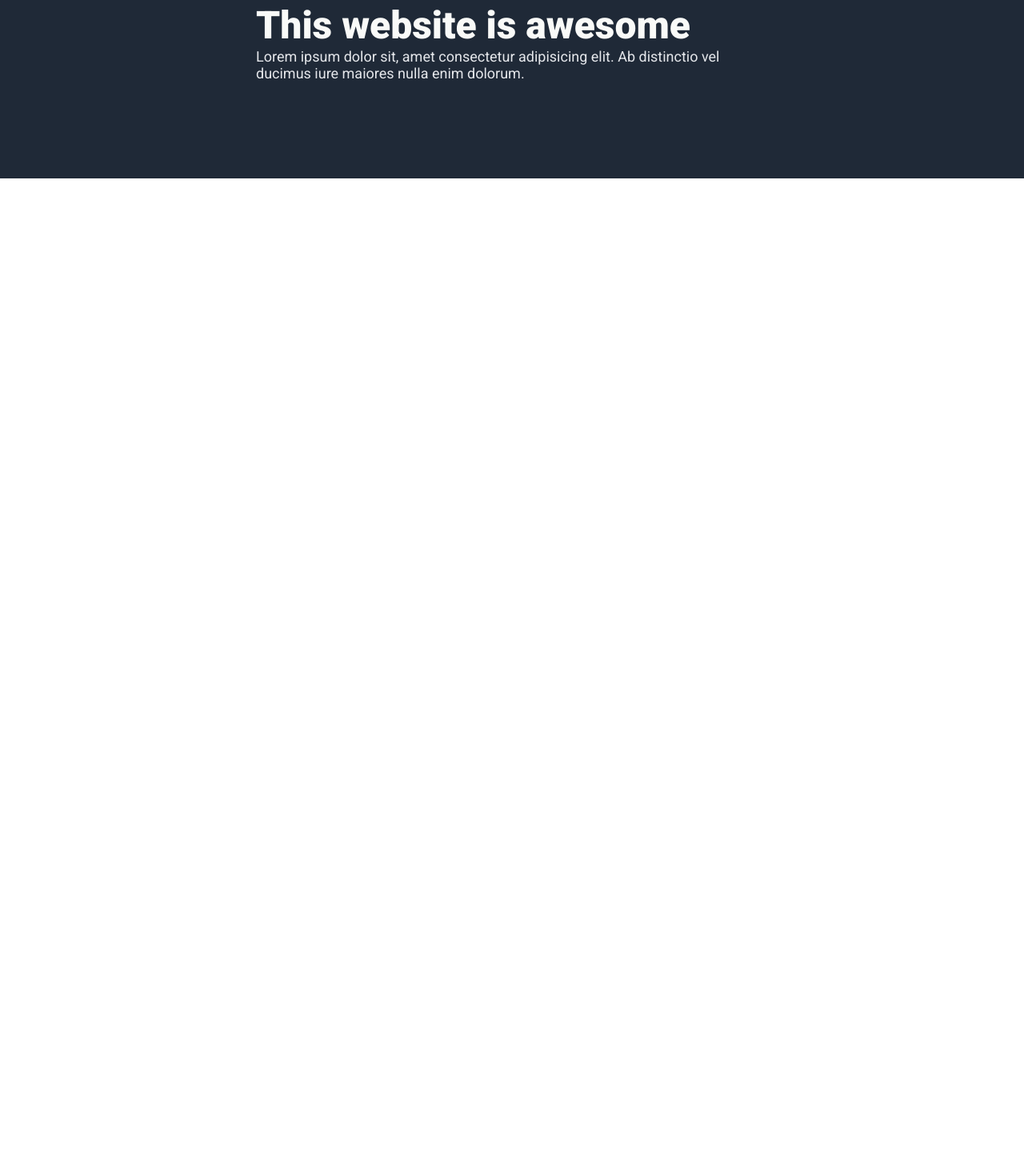
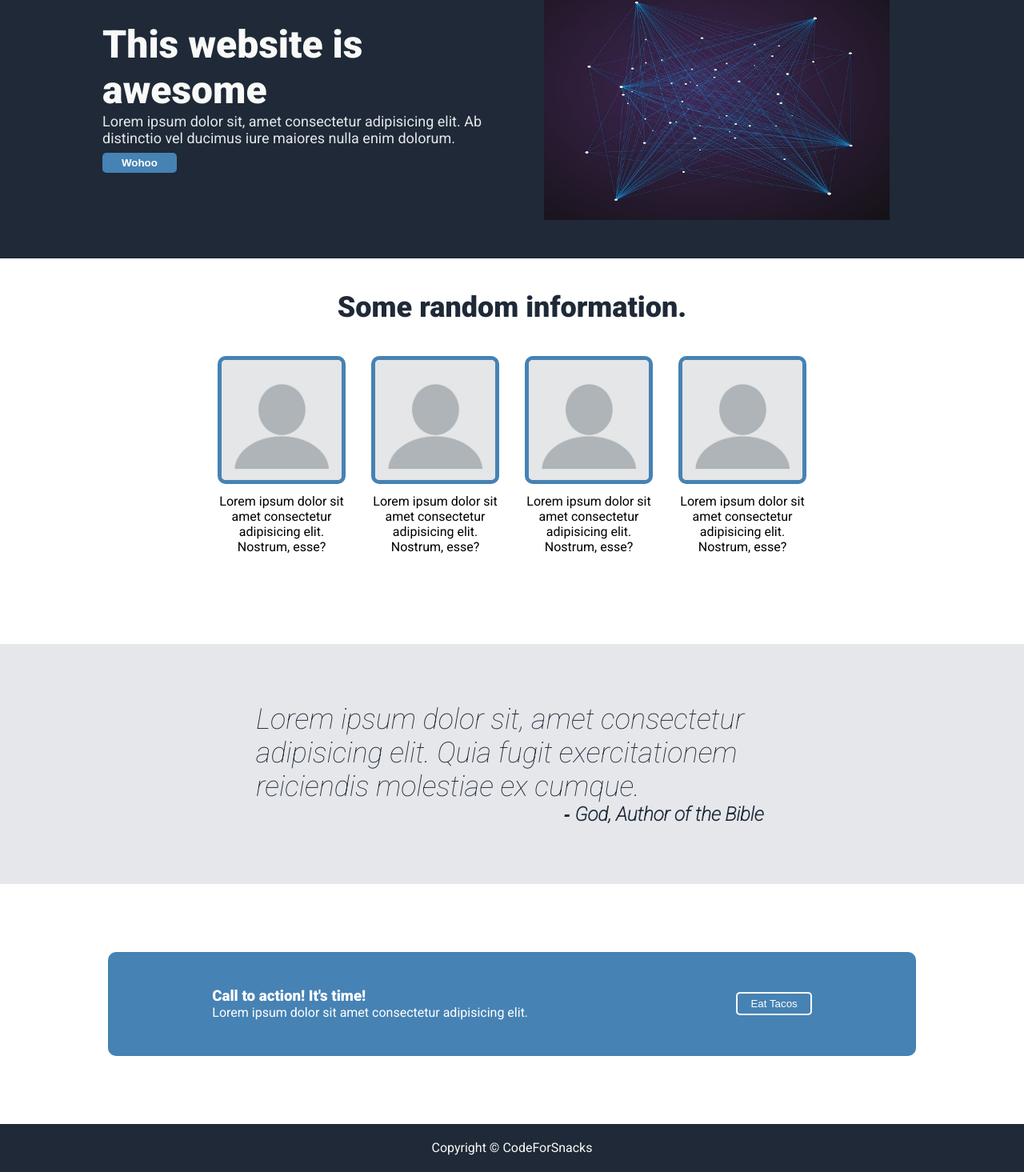
Before and after one commit to EatSleepGit/top-landing-page, a plain HTML site: page index.html in a window 1280 px wide. Shown: the part 127-1592 px from the top of the page at 80% size. Before the commit the page ends 800 px from the top, so only its background shows below. Drawn offline with Linux system fonts and the light colour scheme.

Commit message:
Add all main functionality and design requirements with placeholders

```diff
--- a/index.html
+++ b/index.html
@@ -21,28 +21,71 @@
         </div>
     </header>
 
+    <div class="hero-container">
         <section class="hero">
             <div class="hero-text">
                 <h1>This website is awesome</h1>
                 <p>Lorem ipsum dolor sit, amet consectetur adipisicing elit.
                     Ab distinctio vel ducimus iure maiores nulla enim dolorum.</p>
+
+                <button class="hero-button">Wohoo</button>
             </div>
 
+            <img src="/img/technology.jpg" alt="Abstract dark image">
+
         </section>
-    <main class="main">
+    </div>
+    <main>
+        <div class="info-container">
+            <h2>Some random information.</h2>
 
+            <div class="box-container">
+                <div class="box1">
+                    <img src="/img/blank-profile-pic.png" alt="prfile pic">
+                    <p>
+                        Lorem ipsum dolor sit amet consectetur adipisicing elit. Nostrum, esse?
+                    </p>
+                </div>
+                <div class="box2">
+                    <img src="/img/blank-profile-pic.png" alt="prfile pic">
+                    <p>
+                        Lorem ipsum dolor sit amet consectetur adipisicing elit. Nostrum, esse?
+                    </p>
+                </div>
+                <div class="box3">
+                    <img src="/img/blank-profile-pic.png" alt="prfile pic">
+                    <p>
+                        Lorem ipsum dolor sit amet consectetur adipisicing elit. Nostrum, esse?
+                    </p>
+                </div>
+                <div class="box4">
+                    <img src="/img/blank-profile-pic.png" alt="prfile pic">
+                    <p>
+                        Lorem ipsum dolor sit amet consectetur adipisicing elit. Nostrum, esse?
+                    </p>
+                </div>
+            </div>
+        </div>
     </main>
 
         <section class="quote">
-
+            <blockquote>
+                Lorem ipsum dolor sit, amet consectetur adipisicing elit. Quia fugit exercitationem reiciendis molestiae ex cumque.
+            </blockquote>
+            <figcaption>
+                &dash; God, <cite>Author of the Bible</cite>  </figcaption>
         </section>
-
-    <section class="cta">
-
+        <section class="cta-container">
+            <div class="cta-box">
+                <div class="cta-text">
+                    <h3 class="cta-header">Call to action! It's time!</h3>
+                    <p>Lorem ipsum dolor sit amet consectetur adipisicing elit.</p>
+                </div>
+                <button class="cta-button">Eat Tacos</button>
+            </div>
         </section>
-
-    <footer class="footer">
-
+    <footer>
+        <p>Copyright &copy; CodeForSnacks</p>
     </footer>
 
 </body>
--- a/style.css
+++ b/style.css
@@ -17,14 +17,25 @@
 
 body {
     font-family: 'Roboto', sans-serif;
+    /* background-color: var(--main-color); */
+    display: flex;
+    flex-direction: column;
+    align-items: center;
+    overflow-x: hidden;
 }
 
-/* var(--main-color);
-var(--heading-color) */
 
-header {
+header,
+.hero-container,
+main,
+.quote,
+footer,
+.cta-container {
     background-color: var(--main-color);
+    padding: 0.5rem;
     width: 100%;
+    display: flex;
+    justify-content: center;
 }
 
 .header {
@@ -32,7 +43,7 @@ header {
     align-items: center;
     justify-content: space-between;
     width: 1024px;
-    margin: auto;
+
 }
 
 .logo {
@@ -42,7 +53,7 @@ header {
 }
 
 .nav {
-   /* display: flex; */
+
 
 }
 
@@ -65,18 +76,40 @@ a:hover {
     font-weight: bold;
 }
 
+/* .hero-container {
+    width: 100%;
+    display: flex;
+    justify-content: center;
+} */
+
 .hero {
-    background-color: var(--main-color);
+    /* background-color: var(--main-color); */
     color: var(--heading-color);
     min-height: 300px;
+    width: 1024px;
     display: flex;
-    justify-content: center;
 }
+
 
 .hero-text {
    padding-top: 80px;
-   width: 1024px;
    width: 50%;
+}
+
+.hero-button {
+    background-color: steelblue;
+    border: none;
+    border-radius: 5px;
+    color: white;
+    font-weight: bold;
+    padding: 0.3rem 1.5rem;
+    margin-top: 0.5rem;
+}
+
+.hero img {
+    width: 50%;
+    height: auto;
+    padding: 40px;
 }
 
 .hero h1 {
@@ -87,3 +120,105 @@ a:hover {
 .hero p {
    font-size: 18px;
 }
+
+main {
+    background-color: white;
+    /* min-height: 300px; */
+    width: 1204px;
+    align-items: center;
+    padding: 2.5rem 0 7rem 0;
+}
+
+.info-container {
+
+}
+
+main h2 {
+    color: var(--main-color);
+    font-size: 36px;
+    font-weight: bolder;
+    margin-bottom: 2.5rem;
+    text-align: center;
+}
+
+
+.box-container {
+    display: flex;
+    gap: 2rem;
+    text-align: center;
+}
+
+.box-container > * {
+    width: 10rem;
+
+}
+
+.box-container img {
+    width: 10rem;
+    border: 5px solid steelblue;
+    border-radius: 10px;
+    /* padding: 1rem; */
+    margin-bottom: 0.5rem;
+}
+
+.quote {
+    background-color: #e5e7eb;
+    min-height: 300px;
+    /* width: 1204px; */
+
+    color: var(--main-color);
+    font-size: 36px;
+    font-weight: lighter;
+    font-style: italic;
+
+    align-items: center;
+    flex-flow: column;
+}
+
+blockquote {
+    max-width: 40rem;
+}
+figcaption {
+    font-size: 24px;
+    font-weight: 900;
+    /* Fix the citation!!! */
+    margin-left: 30%;
+}
+
+.cta-container {
+    background-color: white;
+    min-height: 300px;
+    max-width: 1204px;
+    align-items: center;
+}
+
+.cta-box {
+    background-color: steelblue;
+    color: white;
+    border-radius: 10px;
+    width: 85%;
+    height: 130px;
+    display: flex;
+    align-items: center;
+    justify-content: space-around;
+    /* padding: 2rem 3rem; */
+    /* flex-wrap: wrap; */
+
+}
+
+
+
+.cta-button {
+    background-color: inherit;
+    color: white;
+    border: 2px solid white;
+    border-radius: 5px;
+    padding: 0.3rem 1rem;
+}
+
+
+footer {
+    height: 60px;
+    color: var(--heading-color);
+    align-items: center;
+}
```
Also changed, not shown: img/blank-profile-pic.png (added), img/technology.jpg (added). Lines whose indentation alone changed are shown as unchanged.
